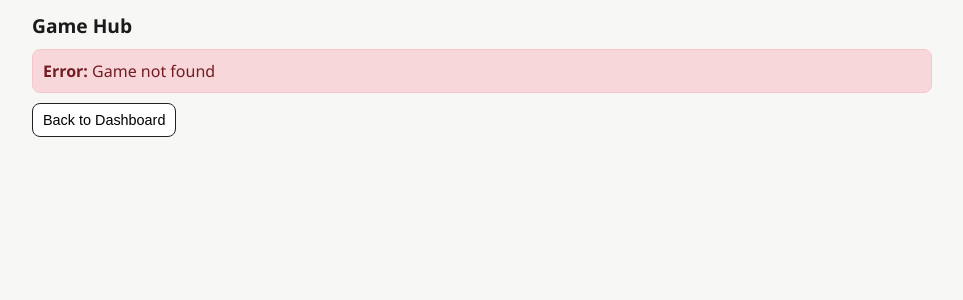
After one commit to GeorgeMee/proxy-control, a Flask app: page /games/1 in a window 1280 px wide. The commit adds this page. Shown: the top 300 px of the page, without its empty margins (158-1121 px from the left). Run offline with Flask 3, Linux system fonts and the light colour scheme.

Commit message:
完成gamehub

```diff
--- a/app.py
+++ b/app.py
@@ -332,6 +332,40 @@ def index():
     return render_template("dashboard.html")
 
 
+@app.route("/api/games", methods=["GET"])
+def api_games():
+    games_path = BASE_DIR / "static" / "games.json"
+    try:
+        with games_path.open("r", encoding="utf-8") as f:
+            games = json.load(f)
+        return json_ok("games list", {"games": games})
+    except Exception as e:
+        app.logger.exception("Failed to load games.json")
+        return json_error(f"Failed to load games: {e}", 500)
+
+
+@app.route("/games/<game_id>")
+def game_page(game_id):
+    games_path = BASE_DIR / "static" / "games.json"
+    try:
+        with games_path.open("r", encoding="utf-8") as f:
+            games = json.load(f)
+
+        game_info = None
+        for game in games:
+            if game.get("id") == game_id:
+                game_info = game
+                break
+
+        if not game_info:
+            return render_template("game.html", game=None, error="Game not found")
+
+        return render_template("game.html", game=game_info, error=None)
+    except Exception as e:
+        app.logger.exception("Failed to load game page")
+        return render_template("game.html", game=None, error=f"Failed to load game: {e}")
+
+
 @app.route("/api/status", methods=["GET"])
 def api_status():
     config = load_config()
--- /dev/null
+++ b/static/games.json
@@ -0,0 +1,7 @@
+[
+  {
+    "id": "maze_game",
+    "name": "迷宫游戏",
+    "description": "一个简单的迷宫游戏，使用方向键或WASD控制角色走出迷宫"
+  }
+]
--- /dev/null
+++ b/templates/game.html
@@ -0,0 +1,113 @@
+<!doctype html>
+<html lang="en">
+<head>
+  <meta charset="utf-8">
+  <meta name="viewport" content="width=device-width, initial-scale=1">
+  <title>{% if game %}{{ game.name }} - Game Hub{% else %}Game Not Found{% endif %}</title>
+  <style>
+    :root {
+      --bg: #f7f7f5;
+      --card: #ffffff;
+      --text: #1a1a1a;
+      --line: #dddddd;
+    }
+    body {
+      margin: 0;
+      font-family: "Segoe UI", sans-serif;
+      background: var(--bg);
+      color: var(--text);
+    }
+    .wrap {
+      max-width: 900px;
+      margin: 0 auto;
+      padding: 12px;
+    }
+    h1 {
+      font-size: 1.2rem;
+      margin: 0 0 10px 0;
+    }
+    .card {
+      background: var(--card);
+      border: 1px solid var(--line);
+      border-radius: 10px;
+      padding: 10px;
+      margin-bottom: 10px;
+    }
+    .game-container {
+      width: 100%;
+      height: 600px;
+      border: 1px solid var(--line);
+      border-radius: 8px;
+      overflow: hidden;
+    }
+    .game-frame {
+      width: 100%;
+      height: 100%;
+      border: none;
+    }
+    .row {
+      display: flex;
+      gap: 8px;
+      flex-wrap: wrap;
+      margin-top: 8px;
+    }
+    button {
+      border: 1px solid #222;
+      background: #fff;
+      padding: 8px 10px;
+      border-radius: 8px;
+      font-size: 0.9rem;
+    }
+    button:active { transform: scale(0.99); }
+    .small { font-size: 0.8rem; color: #555; }
+    .error {
+      background: #f8d7da;
+      color: #721c24;
+      border: 1px solid #f5c6cb;
+      border-radius: 8px;
+      padding: 10px;
+      margin: 10px 0;
+    }
+  </style>
+</head>
+<body>
+  <div class="wrap">
+    <h1>
+      {% if game %}
+        {{ game.name }}
+      {% else %}
+        Game Hub
+      {% endif %}
+    </h1>
+
+    {% if error %}
+      <div class="error">
+        <strong>Error:</strong> {{ error }}
+      </div>
+    {% endif %}
+
+    {% if game %}
+      <div class="card">
+        <div class="small">{{ game.description }}</div>
+      </div>
+
+      <div class="card">
+        <h3 style="margin:0 0 8px 0;">Game</h3>
+        <div class="game-container">
+          {% if game.id == 'maze_game' %}
+            <iframe src="/static/games/maze/index.html" class="game-frame" title="{{ game.name }}"></iframe>
+          {% else %}
+            <div style="display: flex; align-items: center; justify-content: center; height: 100%;">
+              <div class="small">Game content not available yet</div>
+            </div>
+          {% endif %}
+        </div>
+      </div>
+    {% endif %}
+
+    <div class="row">
+      <button onclick="window.location.href='/'">Back to Dashboard</button>
+    </div>
+  </div>
+</body>
+</html>
```
Also changed, not shown: static/app.js (+29 -0 lines), static/games/maze/index.html (added, +183 -0 lines), templates/dashboard.html (+7 -0 lines).
